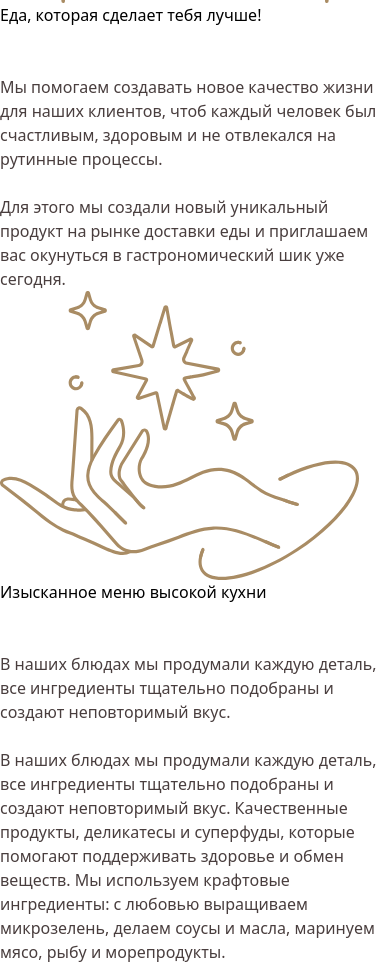
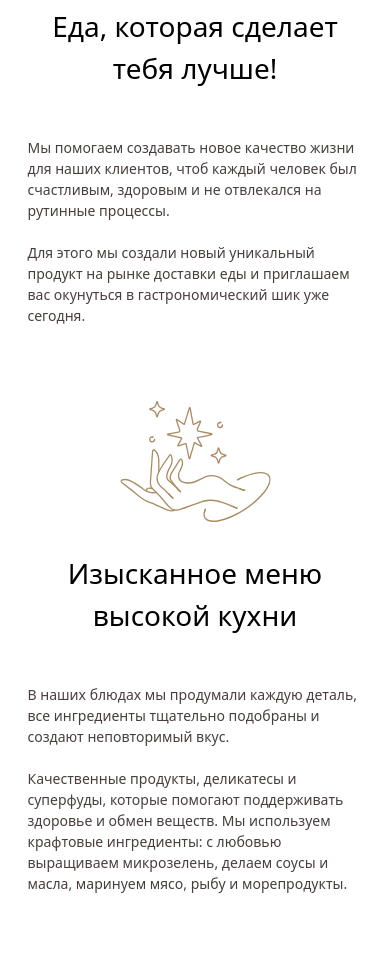
Before and after one commit to Alimukhammad08/Exam-git2, a website: page index.html in a window 390 px wide. Shown: the part 1024-1997 px from the top of the page. After the commit the page ends 1966 px from the top, so only its background shows below. Drawn offline with Linux system fonts and the light colour scheme.

Commit message:
I added phone version for 2nd section

```diff
--- a/index.html
+++ b/index.html
@@ -76,15 +76,15 @@
     </header>
 
     <!-- 2 -->
-    <section class="lg:max-w-[1380px] m-auto ">
+    <section class="lg:max-w-[1380px] m-auto max-w-[335px]">
         <div class="lg:w-[1232px] lg:flex lg:items-center m-auto lg:justify-between">
             <div>
-                <img class="lg:w-[390px] lg:h-[300px]" src="./img/Group (2).svg" alt="">
+                <img class="lg:w-[390px] lg:h-[300px] w-[157px] h-[121px] m-auto mt-[150px] lg:mt-[10px]" src="./img/Group (2).svg" alt="">
             </div>
-            <div class="lg:w-[756px] lg:h-[280px]">
-                <p class="lg:text-[46px] lg:font-medium">Еда, которая сделает тебя лучше!</p>
+            <div class="lg:w-[756px] lg:h-[280px] w-[335px] mt-[30px] lg:mt-[5px]">
+                <p class="lg:text-[46px] text-[28px] font-medium text-center lg:text-start">Еда, которая сделает тебя лучше!</p>
                 <BR></BR>
-                <p class="text-[#493E3E] lg:text-[20px]:">Мы помогаем создавать новое качество жизни для наших клиентов,
+                <p class="text-[#493E3E] lg:text-[16px] text-[14px] font-medium">Мы помогаем создавать новое качество жизни для наших клиентов,
                     чтоб каждый человек был счастливым,
                     здоровым и не отвлекался на рутинные процессы.
                     <BR></BR>
@@ -94,19 +94,17 @@
             </div>
         </div>
 
-        <div
-            class="lg:w-[1232px] lg:flex-row-reverse lg:mt-[80px] lg:flex lg:items-center m-auto lg:justify-between">
+        <!-- card2 -->
+        <div class="lg:w-[1232px] lg:flex-row-reverse lg:mt-[80px] lg:flex lg:items-center m-auto lg:justify-between">
             <div>
-                <img class="lg:w-[390px] lg:h-[300px]" src="./img/Frame.svg" alt="">
+                <img class="lg:w-[390px] lg:h-[300px]  w-[157px] h-[121px] m-auto mt-[75px] lg:mt-[10px]" src="./img/Frame.svg" alt="">
             </div>
-            <div class="lg:w-[756px] lg:h-[290px]">
-                <p class="lg:text-[46px] lg:font-medium">Изысканное меню высокой кухни</p>
+            <div class="lg:w-[756px] lg:h-[290px]  w-[335px] mt-[30px] lg:mt-[5px]">
+                <p class="lg:text-[46px] lg:font-medium text-center text-[28px] lg:text-start">Изысканное меню высокой кухни</p>
                 <BR></BR>
-                <p class="text-[#493E3E] lg:text-[20px]:">В наших блюдах мы продумали каждую деталь, все ингредиенты
+                <p class="text-[#493E3E] lg:text-[16px] text-[14px] font-medium">В наших блюдах мы продумали каждую деталь, все ингредиенты
                     тщательно подобраны и создают неповторимый вкус.
                     <BR></BR>
-                    В наших блюдах мы продумали каждую деталь, все ингредиенты тщательно подобраны и создают
-                    неповторимый вкус.
                     Качественные продукты, деликатесы и суперфуды, которые помогают поддерживать здоровье и обмен
                     веществ. Мы используем крафтовые ингредиенты: с любовью выращиваем микрозелень, делаем соусы и
                     масла,
```
Also changed, not shown: src/output.css.
